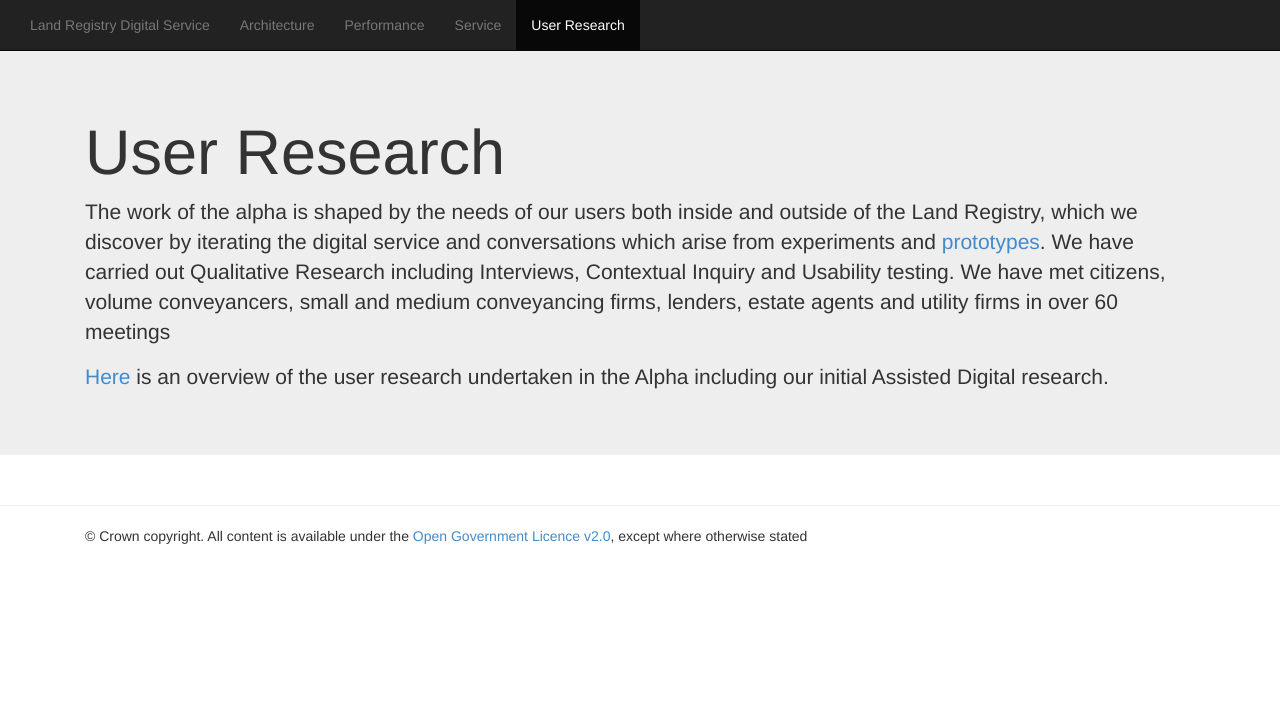
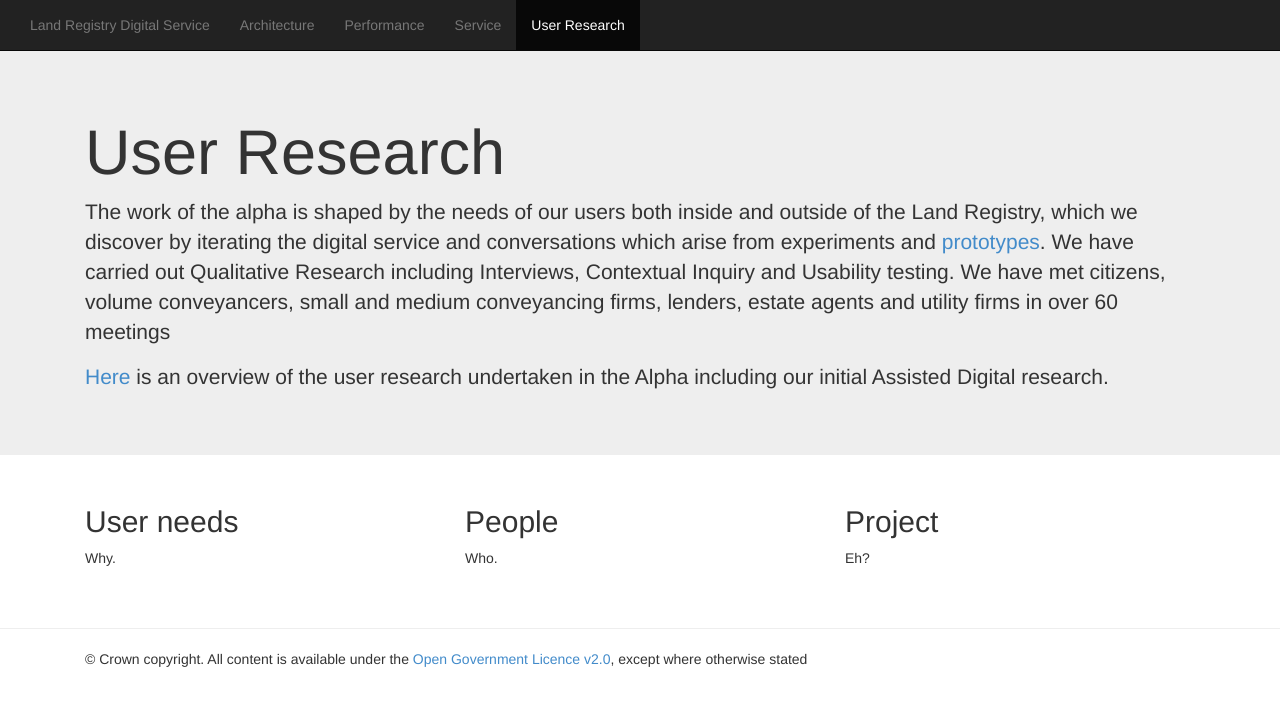
Before and after one commit to ztrelease/landregistry.github.io, a Jekyll site: the page built from user-research.html, in a window 1280 px wide. Shown: the top 706 px of the page. Built offline with Jekyll 4.4.1, drawn with Linux system fonts in a browser that asks for light colours.

Commit message:
More columns

```diff
--- a/performance.html
+++ b/performance.html
@@ -14,8 +14,10 @@
 </div>
 
 <div class="container">
-  <div class="col-md-12">
+  <div class="col-md-6">
     <p><img src="/images/pp1.png" style="max-width:100%"></p>
+  </div>
+  <div class="col-md-6">
     <p><img src="/images/pp2.png" style="max-width:100%"></p>
   </div>
 </div>
--- a/user-research.html
+++ b/user-research.html
@@ -15,3 +15,18 @@
     </div>
   </div>
 </div>
+
+<div class="container">
+  <div class="col-md-4">
+    <h2>User needs</h2>
+    <p>Why.</p>
+  </div>
+  <div class="col-md-4">
+    <h2>People</h2>
+    <p>Who.</p>
+  </div>
+  <div class="col-md-4">
+    <h2>Project</h2>
+    <p>Eh?</p>
+  </div>
+</div>
```
